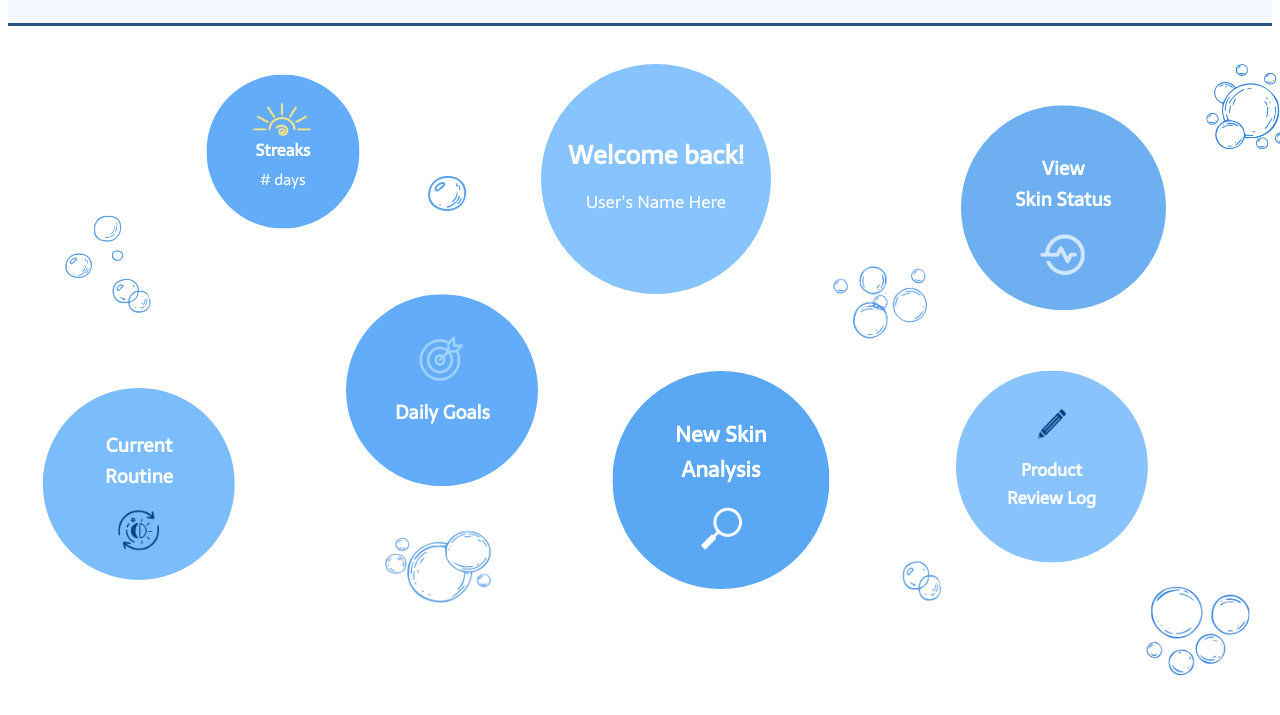
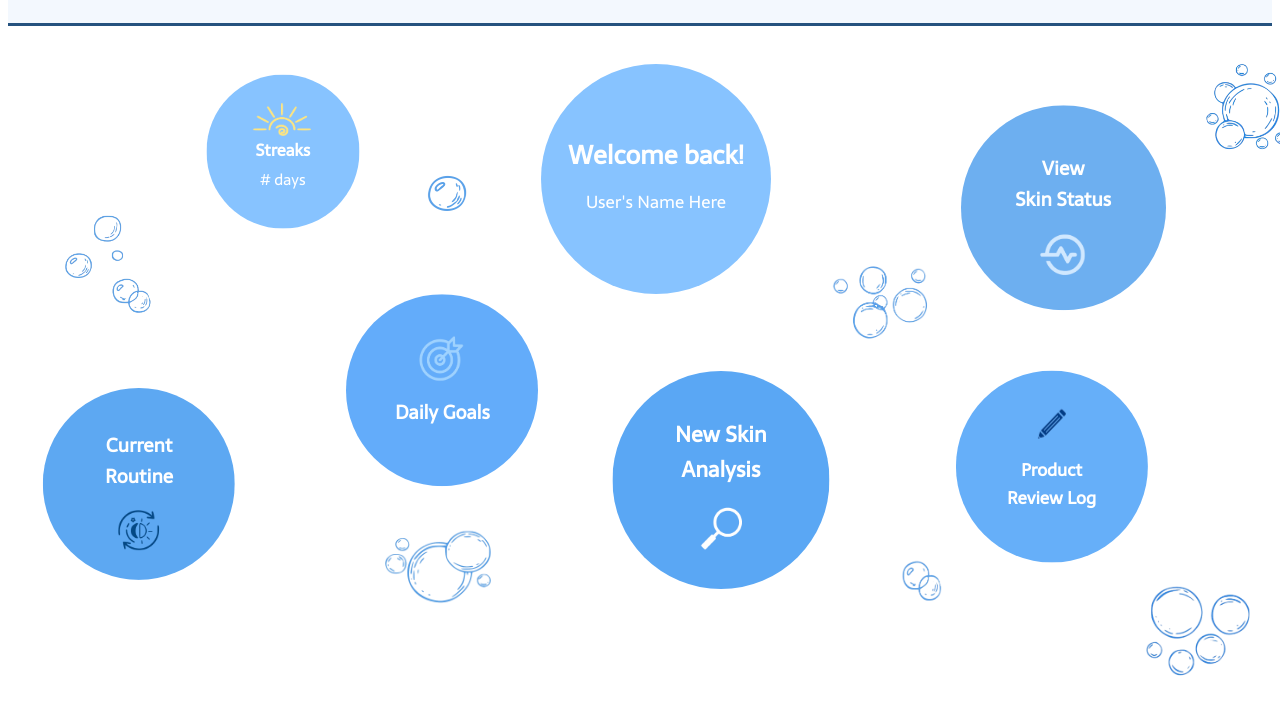
Before and after one commit to a-nguy4n/dermiDew, a plain HTML site: page app/static/pages/home.html in a window 1280 px wide. Shown: the part 87-802 px from the top of the page. Drawn offline with Linux system fonts and the light colour scheme; no server answers.

Commit message:
Bubble Color Changes

```diff
--- a/app/static/css/home.css
+++ b/app/static/css/home.css
@@ -60,7 +60,7 @@ body{
 
 #streaksBubble{
     order: 1;
-    background-color: #63acfa;
+    background-color: #87C3FF;
     border-radius: 50%;
     width: 12vw;
     height: 12vw;
@@ -112,7 +112,7 @@ body{
 
 #currRoutineBubble{
     order: 4;
-    background-color: #7bbcfc;
+    background-color: #5da8f2;
     border-radius: 50%;
     width: 15vw;
     height: 15vw;
@@ -201,7 +201,7 @@ body{
 }
 
 #logBubble{
-    background-color: #89c3fd;
+    background-color: #66aff9;
     border-radius: 50%;
     width: 15vw;
     height: 15vw;
```
